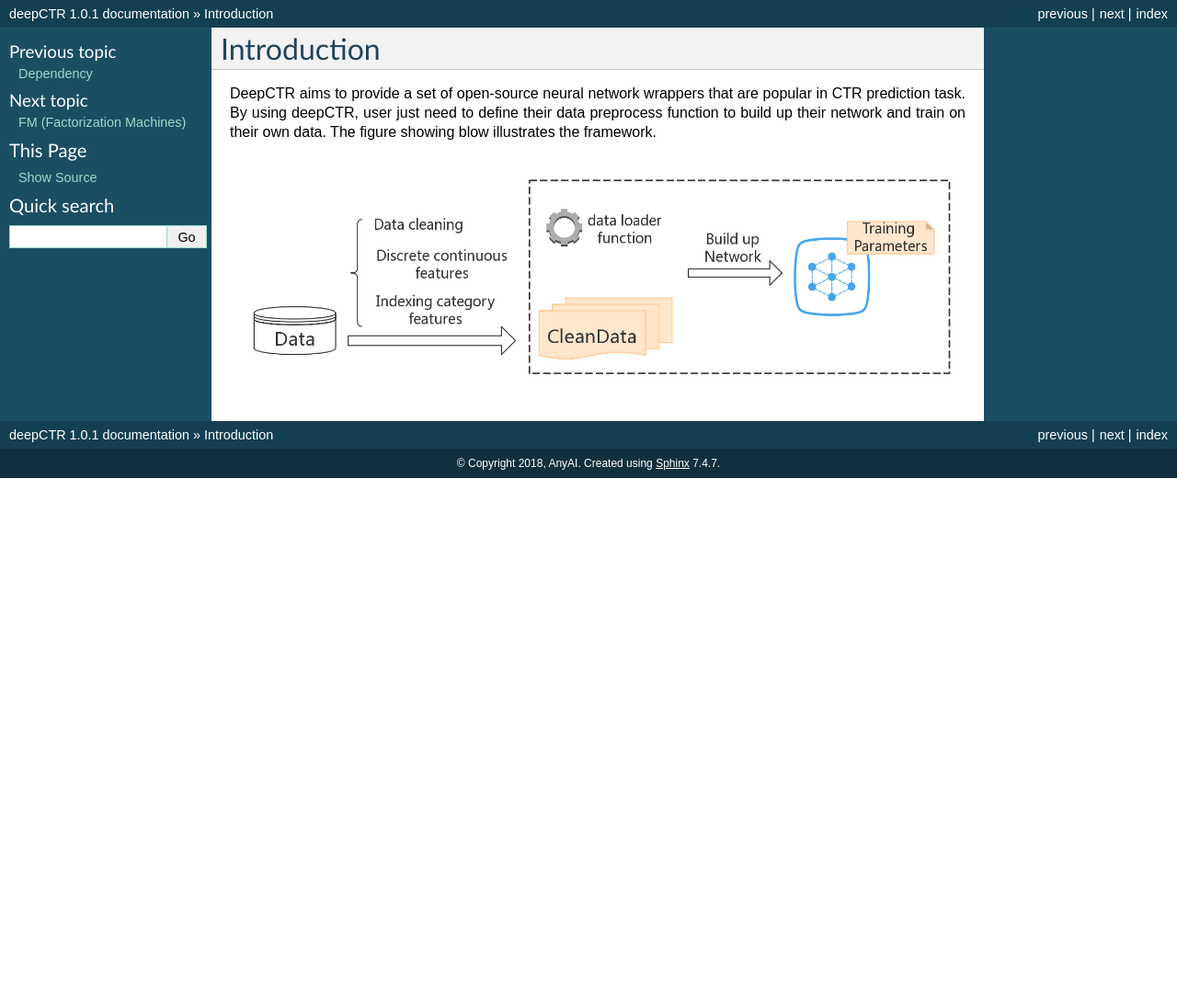
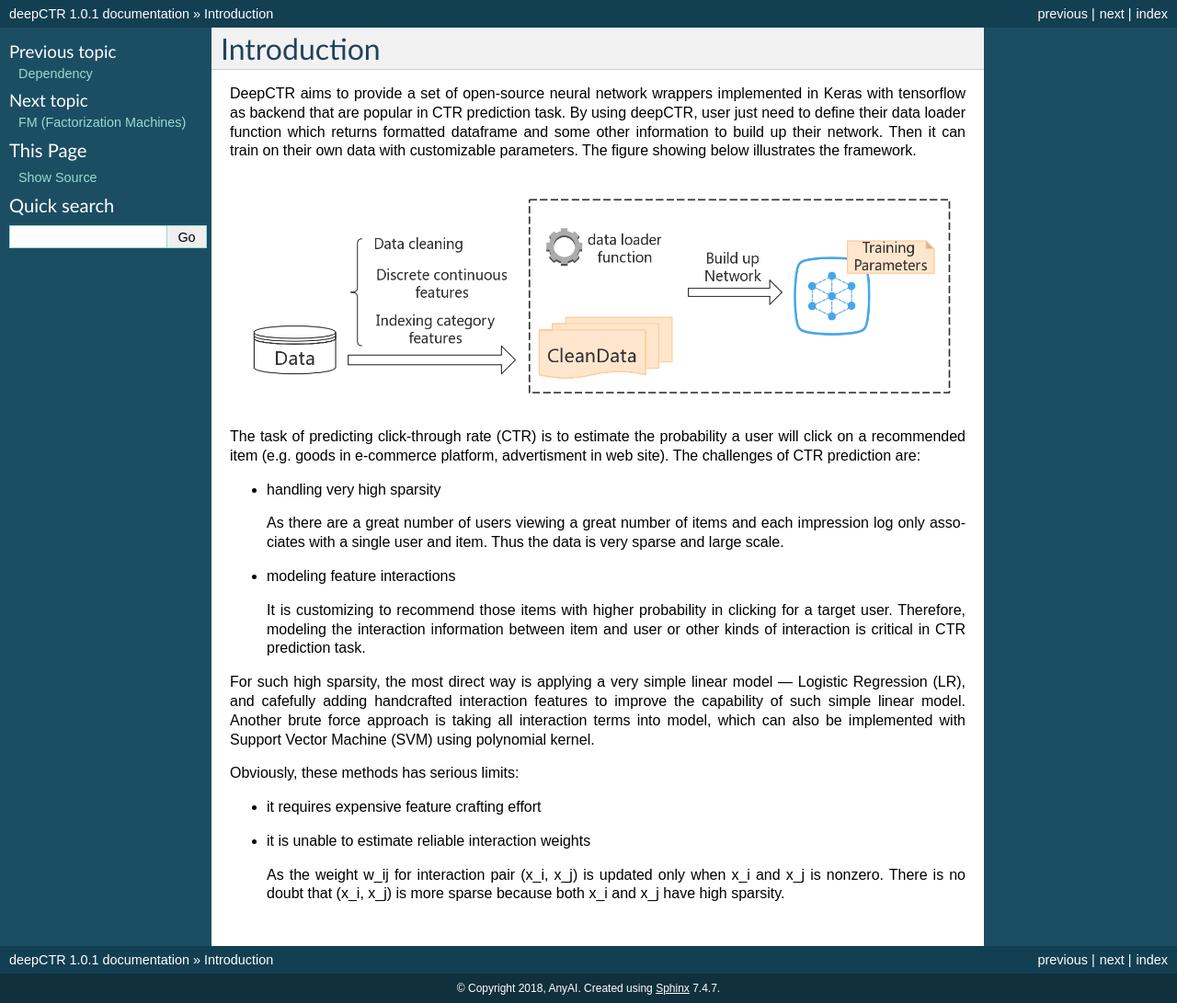
Before and after one commit to anyai/DeepCTR, a Sphinx documentation site: the page built from docs/source/models/Introduction.rst, in a window 1280 px wide. Shown: the whole page at 92% size. Built offline with Sphinx 7.4.7, drawn with Linux system fonts in a browser that asks for light colours; before the commit the page ends 900 px from its top, so only the background shows below that.

```diff
--- a/docs/source/models/Introduction.rst
+++ b/docs/source/models/Introduction.rst
@@ -1,6 +1,44 @@
 Introduction
 ===================================
 
-DeepCTR aims to provide a set of open-source neural network wrappers that are popular in CTR prediction task. By using deepCTR, user just need to define their data preprocess function to build up their network and train on their own data. The figure showing blow illustrates the framework.
+DeepCTR aims to provide a set of open-source neural network wrappers
+implemented in Keras with tensorflow as backend that are popular in CTR
+prediction task. By using deepCTR, user just need to define their data loader
+function which returns formatted dataframe and some other information to
+build up their network. Then it can train on their own data with customizable
+parameters. The figure showing below illustrates the framework.
 
 .. image:: WrapperFramework.png
+
+The task of predicting click-through rate (CTR) is to estimate the probability
+a user will click on a recommended item (e.g. goods in e-commerce platform,
+advertisment in web site). The challenges of CTR prediction are:
+
+- handling very high sparsity
+
+  As there are a great number of users viewing a great number of items and
+  each impression log only associates with a single user and item. Thus the
+  data is very sparse and large scale.
+
+- modeling feature interactions
+
+  It is customizing to recommend those items with higher probability in
+  clicking for a target user. Therefore, modeling the interaction information
+  between item and user or other kinds of interaction is critical in CTR
+  prediction task.
+
+For such high sparsity, the most direct way is applying a very simple linear
+model — Logistic Regression (LR), and cafefully adding handcrafted interaction
+features to improve the capability of such simple linear model. Another brute
+force approach is taking all interaction terms into model, which can also be
+implemented with Support Vector Machine (SVM) using polynomial kernel.
+
+Obviously, these methods has serious limits:
+
+- it requires expensive feature crafting effort
+
+- it is unable to estimate reliable interaction weights
+
+  As the weight w_ij for interaction pair (x_i, x_j) is updated only when x_i
+  and x_j is nonzero. There is no doubt that (x_i, x_j) is more sparse
+  because both x_i and x_j have high sparsity.
```
Also changed, not shown: docs/source/models/FFM.rst (+18 -0 lines), docs/source/models/FM.rst (+24 -1 lines).
